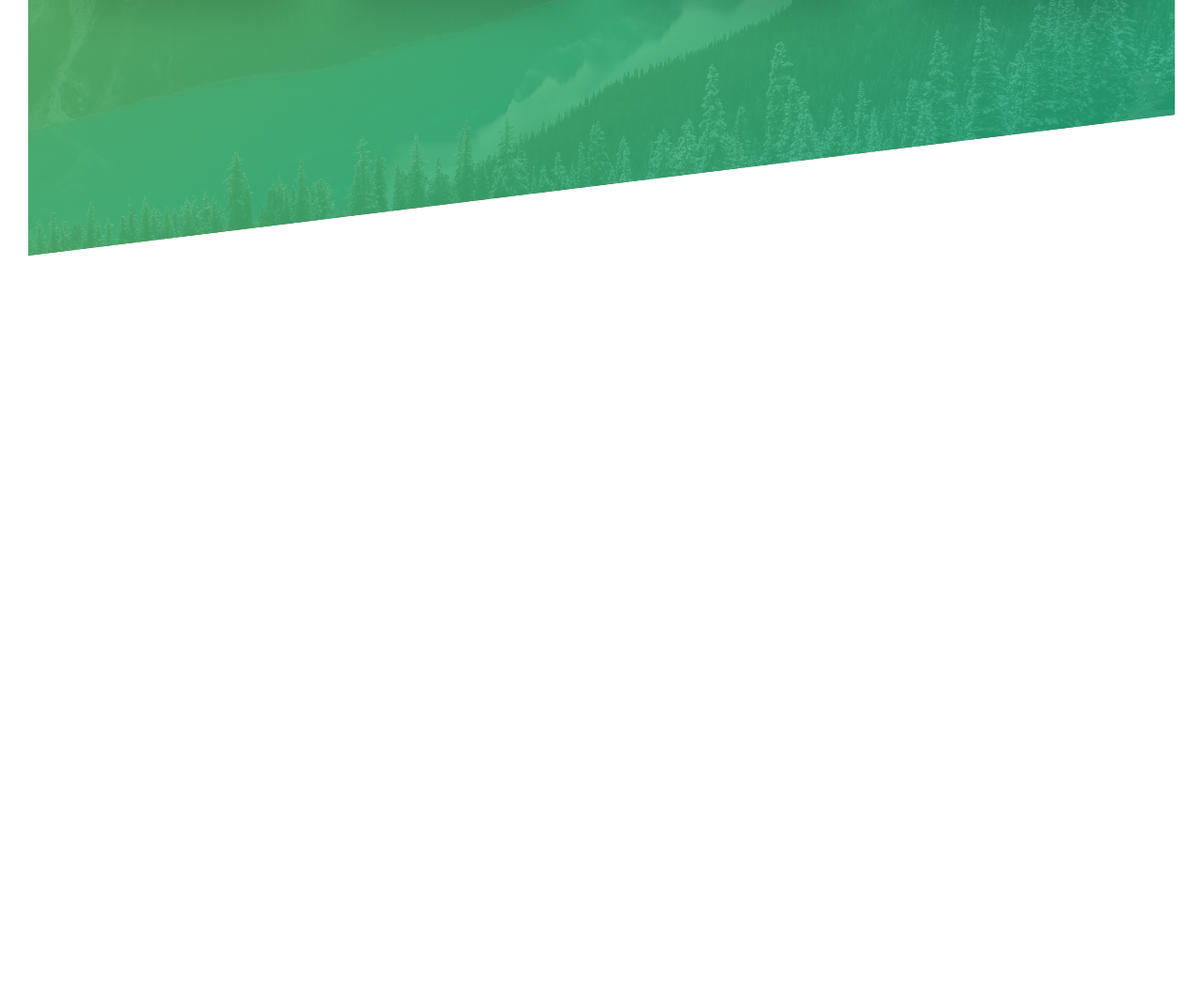
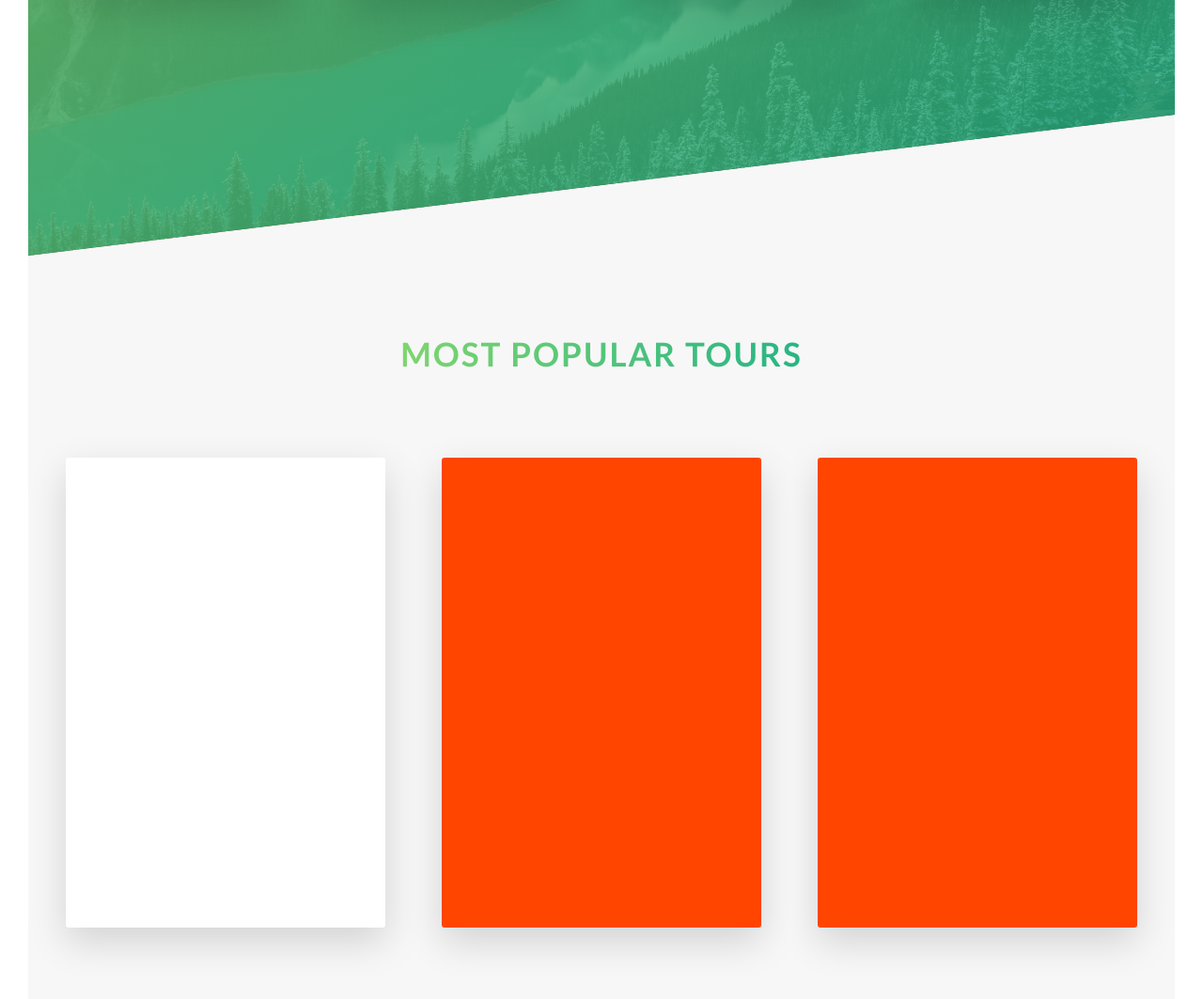
Before and after one commit to dizhy/natours, a website: page index.html in a window 1280 px wide. Shown: the part 2000-3063 px from the top of the page at 94% size. Before the commit the page ends 2272 px from the top, so only its background shows below. Drawn offline with Linux system fonts and the light colour scheme.

Commit message:
start creating a card section

```diff
--- a/index.html
+++ b/index.html
@@ -140,6 +140,33 @@
                     </div>
                 </div>
             </section>
+
+            <section class="section-tours">
+                <div class="u-center-text u-margin-bottom-big">
+                    <h2 class="heading-secondary">Most popular tours</h2>
+                </div>
+
+                <div class="row">
+                    <div class="col-1-of-3">
+                        <div class="card">
+                            <div class="card__side card__side--front"></div>
+                            <div
+                                class="card__side card__side--back card__side--back-1"
+                            ></div>
+                        </div>
+                    </div>
+                    <div class="col-1-of-3">
+                        <div class="card">
+                            <div class="card__side"></div>
+                        </div>
+                    </div>
+                    <div class="col-1-of-3">
+                        <div class="card">
+                            <div class="card__side"></div>
+                        </div>
+                    </div>
+                </div>
+            </section>
         </main>
     </body>
 </html>
--- a/sass/abstracts/_variables.scss
+++ b/sass/abstracts/_variables.scss
@@ -2,6 +2,12 @@
 $color-primary: #55c57b;
 $color-primary-light: #7ed56f;
 $color-primary-dark: #28b485;
+
+$color-secondary-light: #ffb900;
+$color-secondary-dark: #ff7730;
+
+$color-tertiary-light: #2998ff;
+$color-tertiary-dark: #5643fa;
 
 $color-grey-light-1: #f7f7f7;
 
--- /dev/null
+++ b/sass/components/_card.scss
@@ -0,0 +1,45 @@
+.card {
+    perspective: 150rem;
+    -moz-perspective: 150rem;
+    position: relative;
+    height: 50rem;
+
+    &__side {
+        background-color: orangered;
+        font-size: 2rem;
+        color: #fff;
+        height: 50rem;
+        transition: all 0.5s ease;
+        position: absolute;
+        top: 0;
+        left: 0;
+        width: 100%;
+        backface-visibility: hidden;
+        border-radius: 3px;
+        box-shadow: 0 1.5rem 4rem rgba($color-black, 0.15);
+
+        &--front {
+            background-color: $color-white;
+        }
+
+        &--back {
+            transform: rotateY(180deg);
+
+            &-1 {
+                background-image: linear-gradient(
+                    to right bottom,
+                    $color-secondary-light,
+                    $color-secondary-dark
+                );
+            }
+        }
+    }
+
+    &:hover &__side--front {
+        transform: rotateY(180deg);
+    }
+
+    &:hover &__side--back {
+        transform: rotateY(0);
+    }
+}
--- a/sass/main.scss
+++ b/sass/main.scss
@@ -10,6 +10,7 @@
 @import "components/button";
 @import "components/composition";
 @import "components/feature-box";
+@import "components/card";
 
 @import "layout/header";
 @import "layout/grid";
--- a/sass/pages/_home.scss
+++ b/sass/pages/_home.scss
@@ -20,3 +20,9 @@
         transform: skewY(7deg);
     }
 }
+
+.section-tours {
+    background-color: $color-grey-light-1;
+    padding: 25rem 0 50rem 0;
+    margin-top: -10rem;
+}
```
Also changed, not shown: css/style.css.
